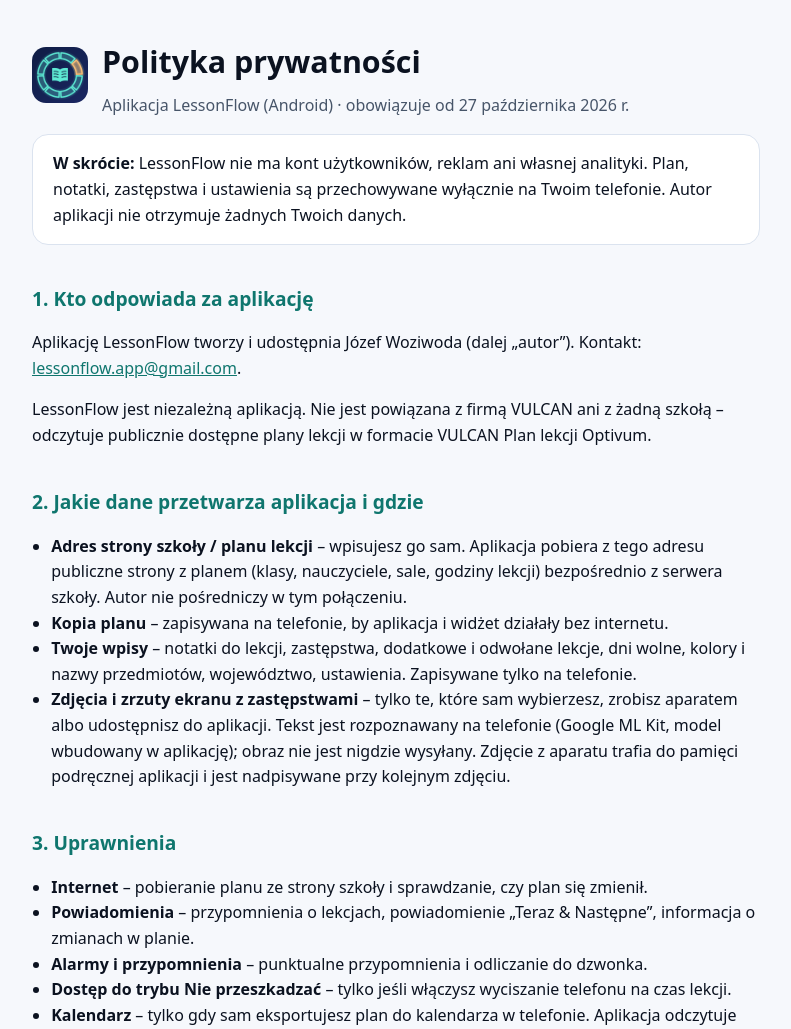
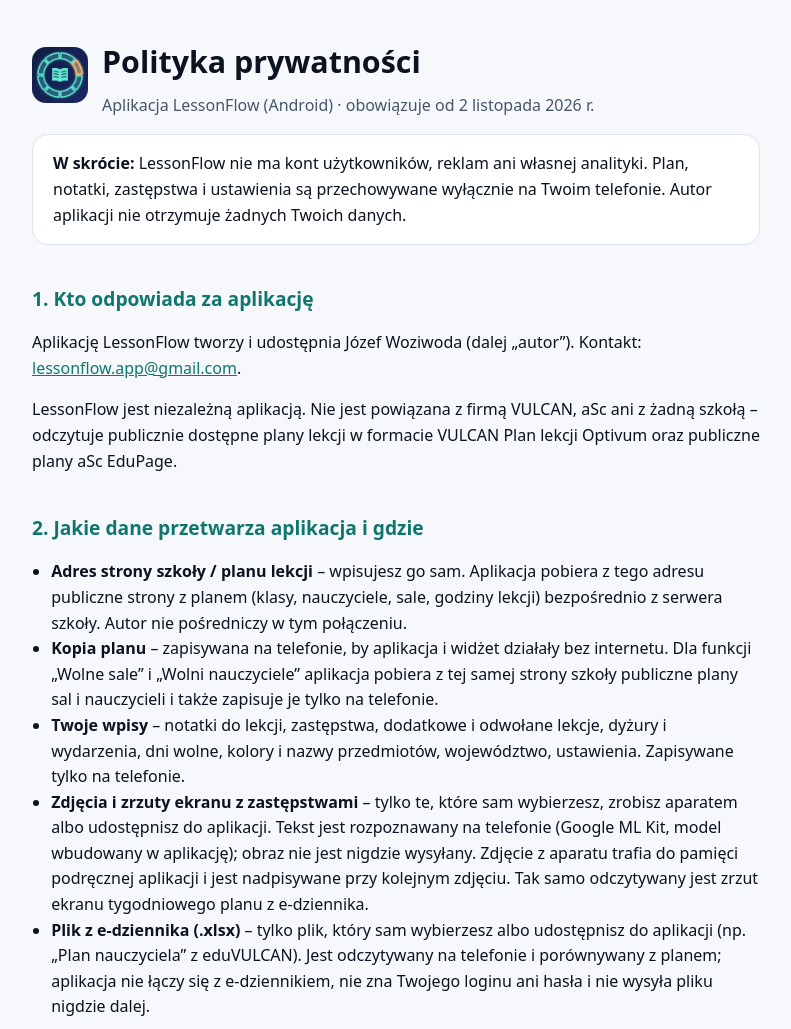
Before and after one commit to JosiMate/lessonflow, a plain HTML site: page privacy.html in a window 1280 px wide. Shown: the top 1029 px of the page, without its empty margins (244-1035 px from the left). Drawn offline with Linux system fonts and the light colour scheme.

Commit message:
Update privacy.html

```diff
--- a/privacy.html
+++ b/privacy.html
@@ -8,7 +8,7 @@
 </head>
 <body>
 <main>
-<header><img src="icon.png" alt=""><div><h1>Polityka prywatności</h1><div class="muted">Aplikacja LessonFlow (Android) · obowiązuje od 27 października 2026 r.</div></div></header>
+<header><img src="icon.png" alt=""><div><h1>Polityka prywatności</h1><div class="muted">Aplikacja LessonFlow (Android) · obowiązuje od 2 listopada 2026 r.</div></div></header>
 
 <div class="card">
 <strong>W skrócie:</strong> LessonFlow nie ma kont użytkowników, reklam ani własnej analityki. Plan, notatki,
@@ -17,14 +17,15 @@
 
 <h2>1. Kto odpowiada za aplikację</h2>
 <p>Aplikację LessonFlow tworzy i udostępnia Józef Woziwoda (dalej „autor”). Kontakt: <a href="mailto:lessonflow.app@gmail.com">lessonflow.app@gmail.com</a>.</p>
-<p>LessonFlow jest niezależną aplikacją. Nie jest powiązana z firmą VULCAN ani z żadną szkołą – odczytuje publicznie dostępne plany lekcji w formacie VULCAN Plan lekcji Optivum.</p>
+<p>LessonFlow jest niezależną aplikacją. Nie jest powiązana z firmą VULCAN, aSc ani z żadną szkołą – odczytuje publicznie dostępne plany lekcji w formacie VULCAN Plan lekcji Optivum oraz publiczne plany aSc EduPage.</p>
 
 <h2>2. Jakie dane przetwarza aplikacja i gdzie</h2>
 <ul>
 <li><strong>Adres strony szkoły / planu lekcji</strong> – wpisujesz go sam. Aplikacja pobiera z tego adresu publiczne strony z planem (klasy, nauczyciele, sale, godziny lekcji) bezpośrednio z serwera szkoły. Autor nie pośredniczy w tym połączeniu.</li>
-<li><strong>Kopia planu</strong> – zapisywana na telefonie, by aplikacja i widżet działały bez internetu.</li>
-<li><strong>Twoje wpisy</strong> – notatki do lekcji, zastępstwa, dodatkowe i odwołane lekcje, dni wolne, kolory i nazwy przedmiotów, województwo, ustawienia. Zapisywane tylko na telefonie.</li>
-<li><strong>Zdjęcia i zrzuty ekranu z zastępstwami</strong> – tylko te, które sam wybierzesz, zrobisz aparatem albo udostępnisz do aplikacji. Tekst jest rozpoznawany na telefonie (Google ML Kit, model wbudowany w aplikację); obraz nie jest nigdzie wysyłany. Zdjęcie z aparatu trafia do pamięci podręcznej aplikacji i jest nadpisywane przy kolejnym zdjęciu.</li>
+<li><strong>Kopia planu</strong> – zapisywana na telefonie, by aplikacja i widżet działały bez internetu. Dla funkcji „Wolne sale” i „Wolni nauczyciele” aplikacja pobiera z tej samej strony szkoły publiczne plany sal i nauczycieli i także zapisuje je tylko na telefonie.</li>
+<li><strong>Twoje wpisy</strong> – notatki do lekcji, zastępstwa, dodatkowe i odwołane lekcje, dyżury i wydarzenia, dni wolne, kolory i nazwy przedmiotów, województwo, ustawienia. Zapisywane tylko na telefonie.</li>
+<li><strong>Zdjęcia i zrzuty ekranu z zastępstwami</strong> – tylko te, które sam wybierzesz, zrobisz aparatem albo udostępnisz do aplikacji. Tekst jest rozpoznawany na telefonie (Google ML Kit, model wbudowany w aplikację); obraz nie jest nigdzie wysyłany. Zdjęcie z aparatu trafia do pamięci podręcznej aplikacji i jest nadpisywane przy kolejnym zdjęciu. Tak samo odczytywany jest zrzut ekranu tygodniowego planu z e-dziennika.</li>
+<li><strong>Plik z e-dziennika (.xlsx)</strong> – tylko plik, który sam wybierzesz albo udostępnisz do aplikacji (np. „Plan nauczyciela” z eduVULCAN). Jest odczytywany na telefonie i porównywany z planem; aplikacja nie łączy się z e-dziennikiem, nie zna Twojego loginu ani hasła i nie wysyła pliku nigdzie dalej.</li>
 </ul>
 
 <h2>3. Uprawnienia</h2>
@@ -47,16 +48,18 @@
 </ul>
 
 <h2>5. Kopia zapasowa</h2>
+<p><strong>Kopia z aplikacji</strong> (Ustawienia → Eksport i kopia zapasowa) to plik zapisany tam, gdzie sam wskażesz (np. w pamięci telefonu albo na swoim dysku w chmurze). Zawiera notatki, zmiany w planie, dyżury, wydarzenia i ustawienia. Autor nie ma do niego dostępu; wczytujesz go tylko Ty, wybierając plik w systemowym oknie.</p>
 <p>Jeśli masz włączoną kopię zapasową Androida, system może zapisać ustawienia aplikacji na Twoim koncie Google – zgodnie z ustawieniami telefonu.</p>
 
 <h2>6. Jak usunąć dane</h2>
-<p>Wszystkie dane aplikacji usuniesz, odinstalowując ją albo wybierając w ustawieniach Androida: Aplikacje → LessonFlow → Pamięć → Wyczyść dane. Wydarzenia wyeksportowane do kalendarza usuniesz w aplikacji (Ustawienia → Eksport do kalendarza → Usuń z kalendarza) albo w samym kalendarzu.</p>
+<p>Wszystkie dane aplikacji usuniesz, odinstalowując ją albo wybierając w ustawieniach Androida: Aplikacje → LessonFlow → Pamięć → Wyczyść dane. Wydarzenia wyeksportowane do kalendarza usuniesz w aplikacji (Ustawienia → Eksport i kopia zapasowa → Usuń z kalendarza) albo w samym kalendarzu. Pliki kopii zapasowej usuwasz sam, tam gdzie je zapisałeś.</p>
 
 <h2>7. Dzieci</h2>
 <p>Aplikacja jest przeznaczona dla nauczycieli i uczniów szkół ponadpodstawowych. Nie zbiera danych osobowych dzieci ani nikogo innego.</p>
 
 <h2>8. Zmiany polityki</h2>
 <p>O zmianach poinformujemy na tej stronie, aktualizując datę obowiązywania na górze.</p>
+<p class="muted">2 listopada 2026 r. – dopisane: plany aSc EduPage, plany sal i nauczycieli, import tygodnia z e-dziennika (plik .xlsx i zrzut ekranu), kopia zapasowa z aplikacji.</p>
 
 <p class="muted"><a href="index.html">← LessonFlow</a></p>
 </main>
```
